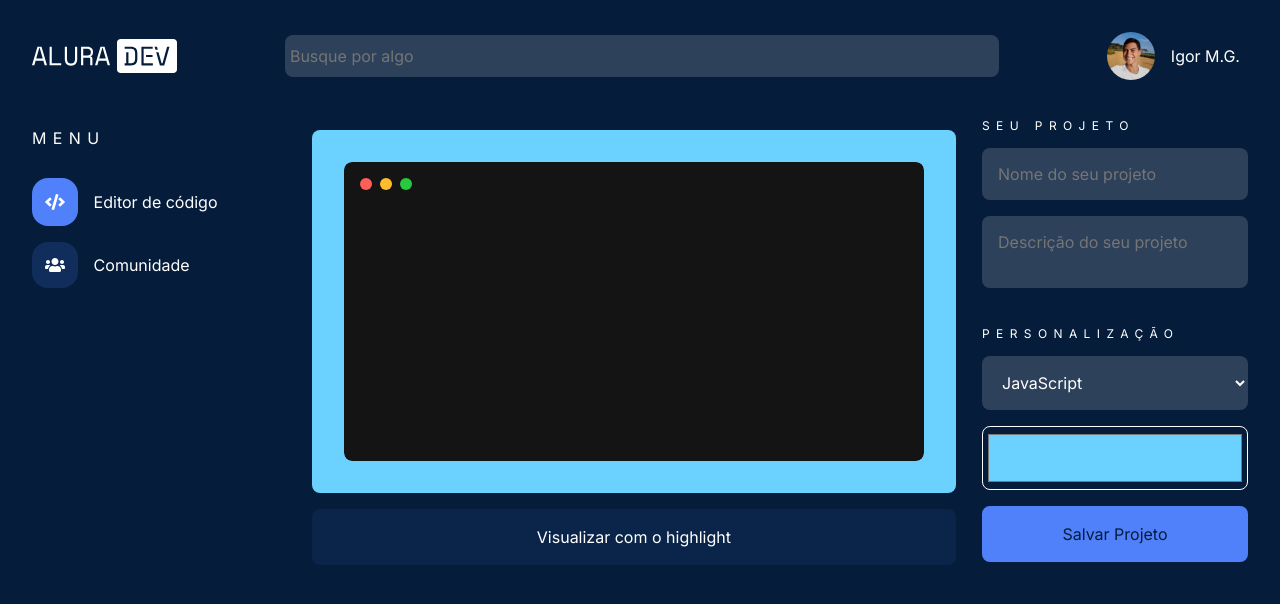
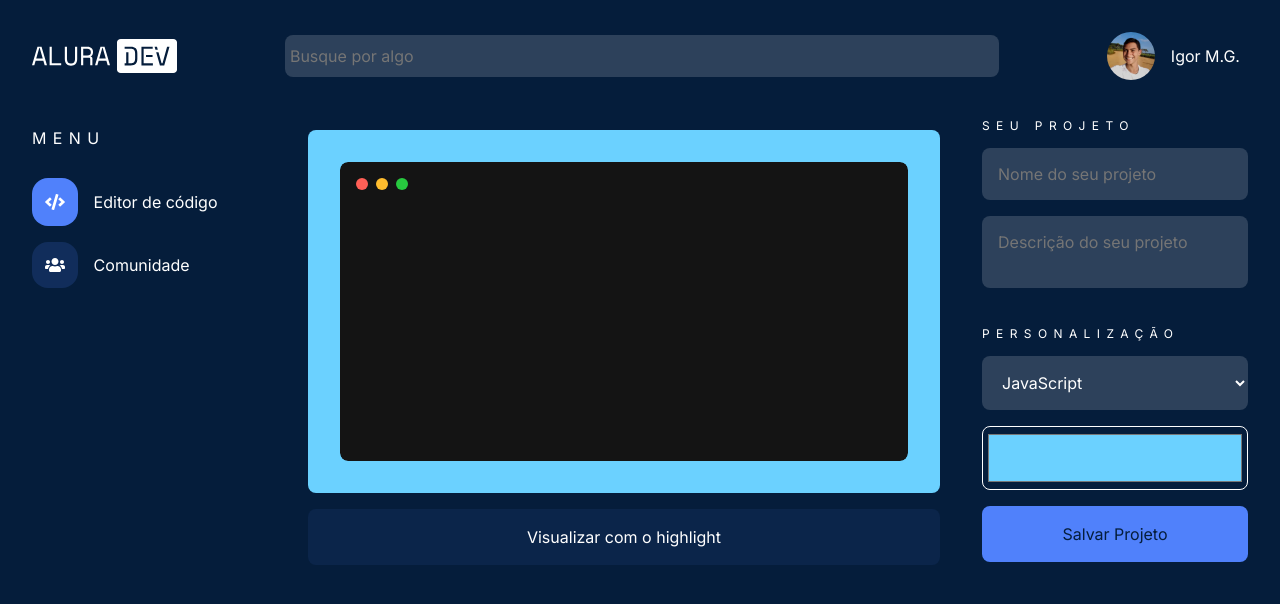
Before and after one commit to igo-mgoncalvs/AluraChallenge_Front-End, a Jekyll site: the page index.html, which Jekyll copies as it is, in a window 1280 px wide. Shown: the top 604 px of the page. Built offline with Jekyll 4.4.1, drawn with Linux system fonts in a browser that asks for light colours.

Commit message:
Definindo width para editor

```diff
--- a/css/base.css
+++ b/css/base.css
@@ -190,7 +190,7 @@ body {
     .menu__mobile {
         display: flex;
         flex-direction: column;
-        flex-grow: 0.1;
+        flex-grow: 0.28;
         letter-spacing: 0;
         margin-top: 3.1rem;
     }
--- a/css/style.css
+++ b/css/style.css
@@ -138,7 +138,7 @@ option {
     }
 
     .editor {
-        flex-grow: 0.8;
+        width: 52%;
     }
 
     .editor__color {
--- a/index.html
+++ b/index.html
@@ -49,7 +49,7 @@
 
         <section class="editor">
             <div class="editor__color" >
-                <code class="editor__code" contenteditable="true" maxlength="200"></code>
+                <code class="editor__code" contenteditable="true"></code>
             </div>
             <button class="button">Visualizar com o highlight</button>
         </section>
```
